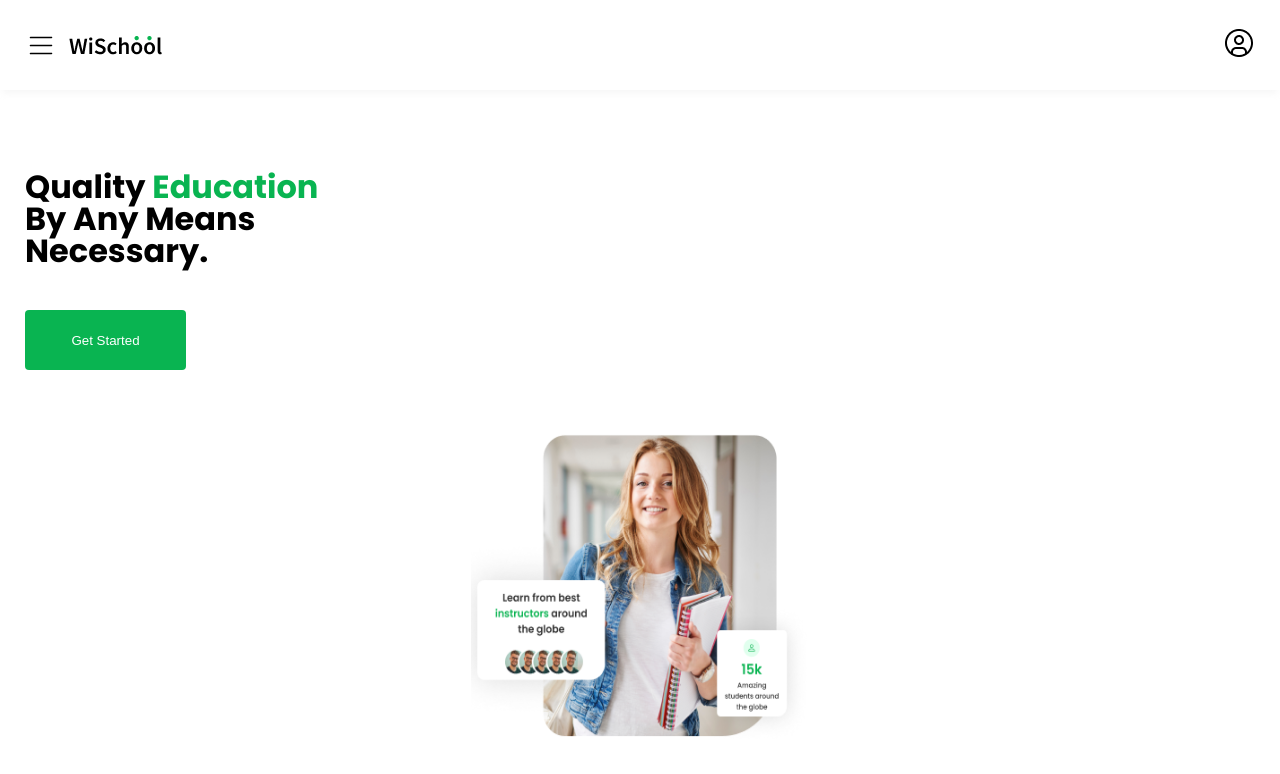
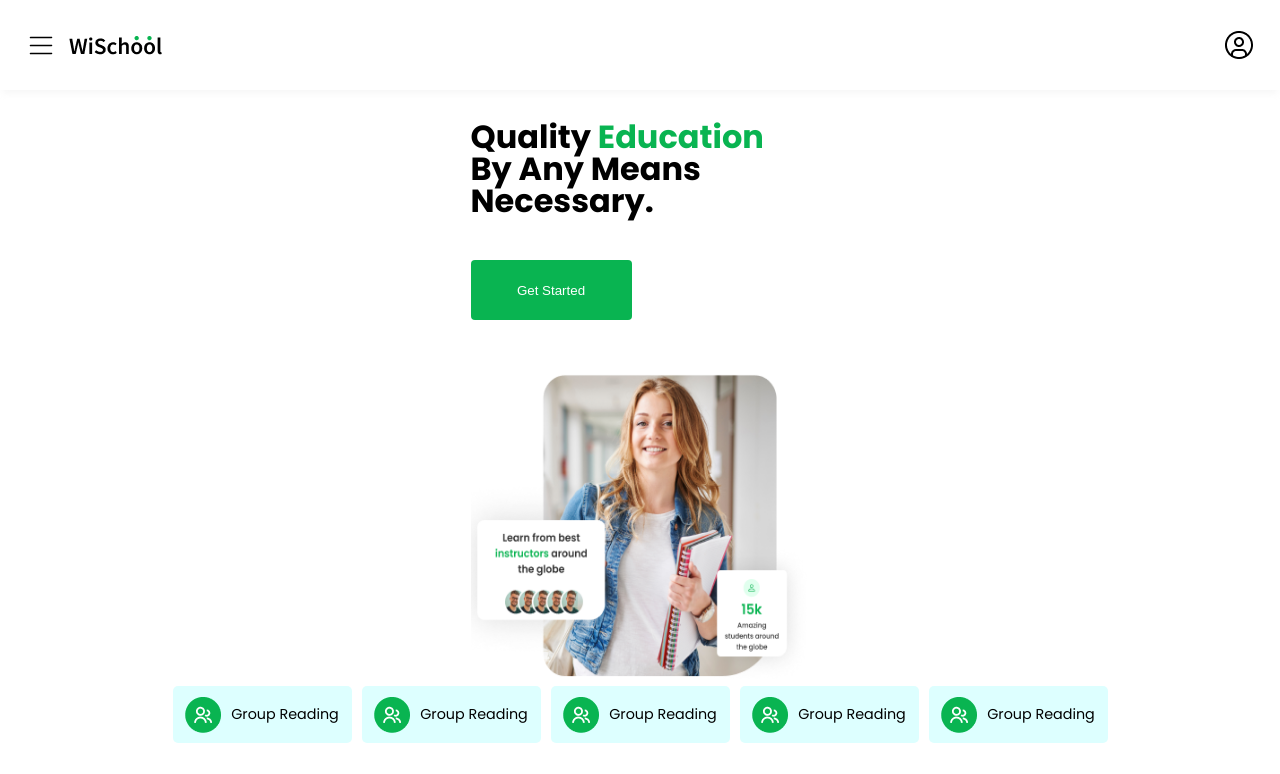
Before and after one commit to JAViERCANOY05/Landing-Page, a plain HTML site: page landing-page/index.html in a window 1280 px wide. Shown: the top 774 px of the page. Drawn offline with Linux system fonts and the light colour scheme.

Commit message:
happy-2-learn

```diff
--- a/landing-page/index.html
+++ b/landing-page/index.html
@@ -8,6 +8,7 @@
   </head>
   <body>
     <nav>
+
       <div class="menu-logo">
         <img
           src="./assests/charm_menu-hamburger.png"
@@ -16,6 +17,7 @@
         />
         <img src="./assests/logo.png" alt="logo" class="logo" />
       </div>
+
       <div class="image-avatar-div">
         <img src="./assests/avatar.png" alt="avatar" class="image-avatar" />
       </div>
@@ -23,6 +25,7 @@
 
     <div class="hero-section">
       <div class="hero-discriptions">
+        <div class="info-dis">
         <p class="hero-discriptions-p">
           Quality
           <span class="hero-edu">Education</span> By Any Means Necessary.
@@ -32,16 +35,19 @@
       <div class="hero-image-dev">
         <img src="./assests/Hero.png" alt="hero" class="hero-image" />
       </div>
-      <!-- 5-sessions -->
+    </div>
+
+    </div>
        <div class="five-main">
           <div id="session" class="one-session">
                <img src="./assests/Group Reading.png" alt="hero" class="Group" />
                Group Reading
           </div>
-          <div id="session" class="two-session">
+        <div id="session" class="two-session">
             <img src="./assests/Group Reading.png" alt="hero" class="Group" />
             Group Reading
        </div>
+
        <div id="session" class="three-session">
         <img src="./assests/Group Reading.png" alt="hero" class="Group" />
         Group Reading
@@ -55,7 +61,5 @@
     Group Reading
 </div>
        </div>
-
-    </div>
   </body>
 </html>
--- a/landing-page/style.css
+++ b/landing-page/style.css
@@ -8,112 +8,49 @@ body{
     padding: 0;
     margin: 0;
 }
-.five-main{
-    grid-gap: 10px;
-    display: grid;
-    /* grid-template-columns: 50% 50%;
-    grid-template-rows: auto auto ;  */
-    justify-items: center;
 
-    grid-template-areas: "one-session two-session"
-    "three-session four-session"
-    "five-session five-session";
-grid-template-rows: 50px 50px auto;
-grid-template-columns: 50% 50% ;
-
-}
-.one-session {
-    grid-area: one-session;
-}
-
-.two-session {
-    grid-area: two-session;
-}
-.three-session {
-    grid-area: three-session;
-}
-
-.four-session {
-    grid-area: four-session;
-}
-.five-session {
-    grid-area: five-session;
-    /* width: 100%; Ensure it spans full width */
-    text-align: center; /* Optional: Center content */
-}
-#session{
-    display: grid;
-    grid-auto-flow: column;
-    justify-content: center;
-    align-items: center;
-    gap: 10px;
-    padding-left: 10px;
-padding: 10px;
-font-size: 14.32px;
-background-color: #DDFFFF;
-font-family: 'poppinsregular', serif;
-border-radius: 5px;
-
-
-
-}
-.Group{
-    width: 35.79px;
-    height: 35.79px;
-}
-
-nav{
-    background-color: white;
+nav {
     position: sticky;
-    z-index: 99999;
     top: 0px;
     display: flex;
+    justify-content: space-between;
+    background-color: white;
     box-shadow: 0 4px 8px -2px rgba(200, 200, 200, 0.2);
-    justify-content: space-between;
     height: 90px;
-    align-items: center;
     width: 100%;
     padding: 25px;
+    z-index: 5;
 }
-
 
 .menu-hamburger{
     height: 32px;
     width: 32px;
 }
+
 .menu-logo{
     display: flex;
     align-items: center;
     gap: 12px;
 }
-.logo{
-    height: 29px;
-    width: 94px;
+
+
+.image-avatar-div {
+    display: flex;
+    align-items: center;
+
 }
 .hero-section{
-    /* width: 380px; */
-    height: 1011px;
     display: flex;
-    flex-direction:column;
-    gap: 35px;
+    justify-content: center;
 
 }
-.hero-discriptions-p{
-    font-size: 32px;
-    font-family: 'poppinsbold', serif;
-    word-wrap: break-word;
-    width: 300px;
+
+.hero-image{
+    width: 339px;
+    height: 312px;
+    /* padding: 25px; */
 
 }
-.hero-discriptions{
-    padding: 25px;
-    margin-top: 25px;
-
-}
-.hero-edu{
-    color: #09B451;
-}
-
 .button-get-started{
     margin-top: 10px;
     background-color:#09B451;
@@ -123,14 +60,38 @@ nav{
     border-radius: 4px;
     border: none;
 }
-.hero-image{
-    width: 339px;
-    height: 312px;
-    /* padding: 25px; */
+.hero-discriptions-p{
+    font-size: 32px;
+    font-family: 'poppinsbold', serif;
+    word-wrap: break-word;
+    width: 300px;
+}
+
+.hero-edu {
+    color: #09B451;
+}
+
+.hero-image-dev {
+
+    margin-top: 50px;
 
 }
-.hero-image-dev
-{
+
+#session {
+    background-color: #DDFFFF;
     display: flex;
     justify-content: center;
+    align-items: center;
+    width: 179px;
+    border-radius: 5px;
+    padding: 10px;
+    gap: 10px;
+    font-size: 14.32px;
+font-family: 'poppinsregular', serif;
 }
+.five-main {
+    display: flex;
+    justify-content: center;
+    gap: 10px;
+    flex-wrap: wrap;
+}
```
Also changed, not shown: 1 other file.
